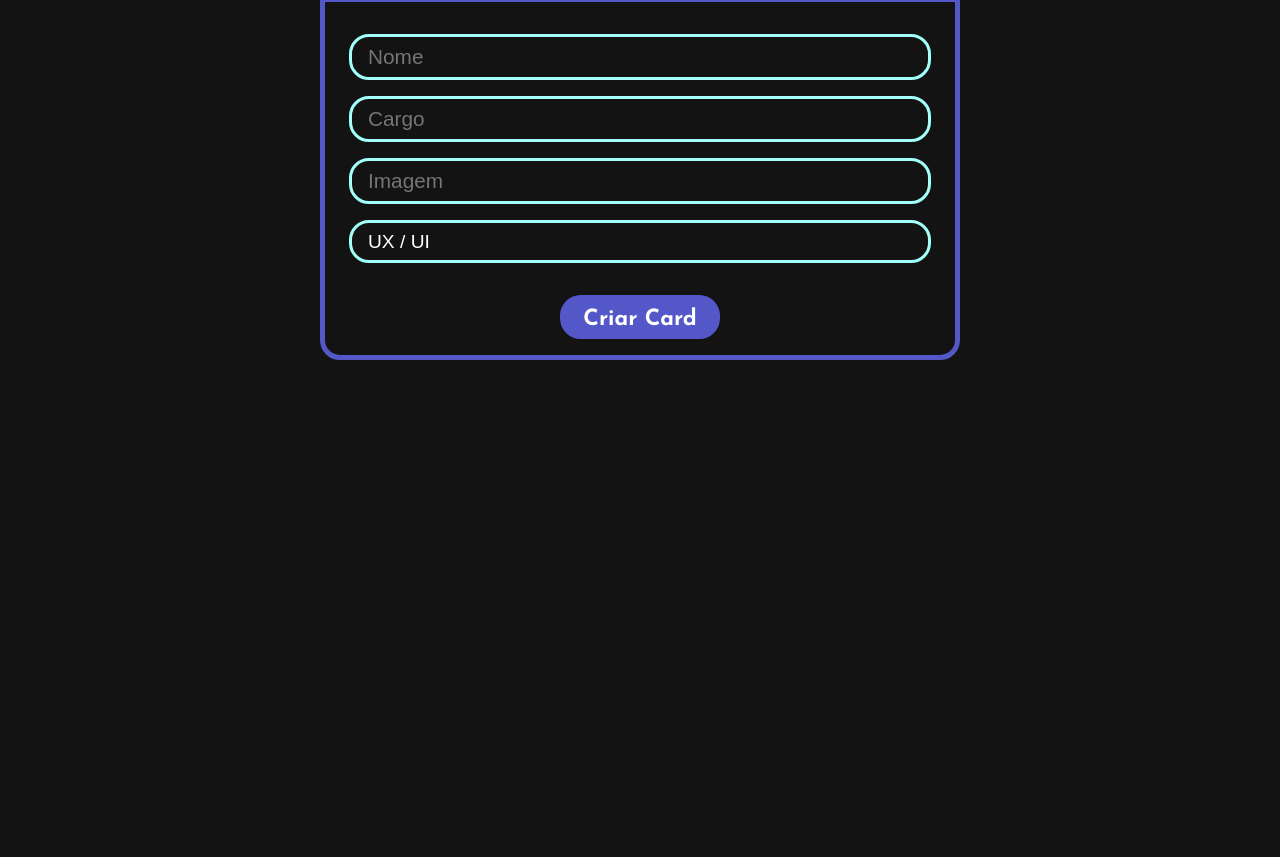
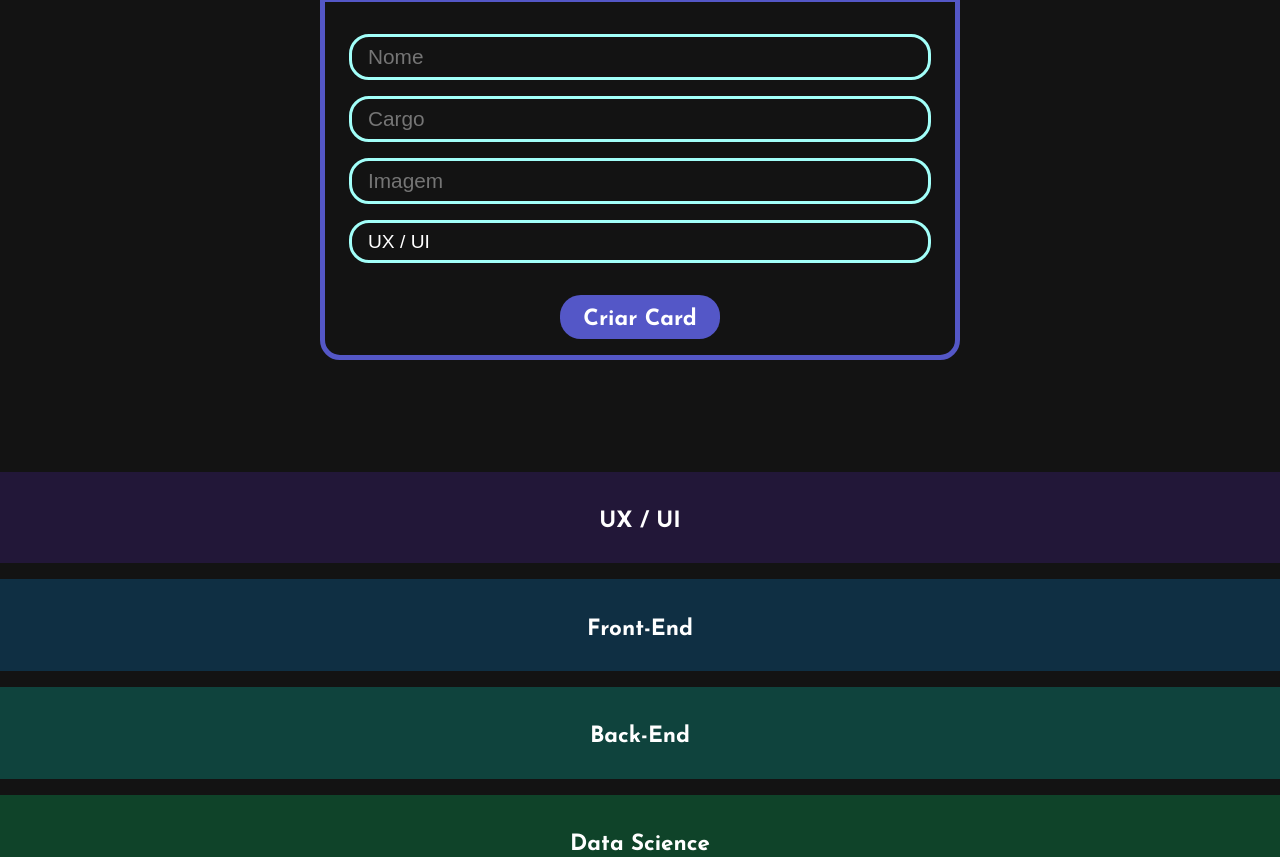
Before and after one commit to LarissaCamyle/TeamOrder, a React (Create React App) app: page / in a window 1280 px wide. Shown: the part 812-1669 px from the top of the page. Before the commit the page ends 1172 px from the top, so only its background shows below. Built offline with nearby package versions, Linux system fonts and the light colour scheme; the HTML template or start-up script is replaced by a standard one.

Commit message:
Recebendo informações do input

```diff
--- a/src/App.js
+++ b/src/App.js
@@ -1,16 +1,31 @@
 import Banner from "./componentes/banner.js";
 import Input from "./componentes/input.js";
 import Form from "./componentes/form.js";
+import { useState } from "react";
+import Group from "./componentes/group.js";
 
 function App() {
-  return (
-    <div className="App">
-      <Banner/>
-      <Form/>
 
+    //array de colaboradores
+    const [collaborators, setCollaborators] = useState([])
 
-    </div>
-  );
+    const addCollaborator = (collaborator) => {
+      console.log(collaborator)
+      //adiciona o novo colaborador ao array
+      setCollaborators([...collaborators, collaborator])
+    }
+
+    return (
+      <div className="App">
+        <Banner/>
+        <Form registeredCollaborator={collaborator => addCollaborator(collaborator)}/>
+        <Group name="UX / UI" class="ux-ui"/>
+        <Group name="Front-End" class="front-end"/>
+        <Group name="Back-End" class="back-end"/>
+        <Group name="Data Science" class="data-science"/>
+
+      </div>
+    );
 }
 
 export default App;
--- a/src/componentes/comboBox.js
+++ b/src/componentes/comboBox.js
@@ -1,10 +1,13 @@
 import './sass/style.css'
 
 function ComboBox (props) {
-    console.log(props)
+    return(
+        <select
+            onChange={event => props.whenChange(event.target.value)}
+            value={props.value}
+            required={props.inputRequired}
+            class="select-group">
 
-    return(
-        <select class="select-group">
             {props.itens.map(item => {
                     return <option key={item}>{item}</option>
                 }
--- a/src/componentes/form.js
+++ b/src/componentes/form.js
@@ -2,8 +2,16 @@ import './sass/style.css'
 import Input from './input.js';
 import ComboBox from './comboBox.js';
 import Button from './button.js';
+import { useState } from 'react';
 
-function Form () {
+function Form (props) {
+
+    //um tipo de variavel q armazena com o value
+    //e tem a funcao de alterar o conteudo com o setValue
+    const [name, setName] = useState('')
+    const [position, setPosition] = useState('')
+    const [img, setImg] = useState('')
+    const [group, setGroup] = useState('')
 
     const groups = [
         'UX / UI',
@@ -14,16 +22,40 @@ function Form () {
 
     const formSubmit = (evento) => {
         evento.preventDefault();
-        alert("a")
+        props.registeredCollaborator({
+            name,
+            position,
+            img,
+            group
+        })
     }
 
     return(
         <form onSubmit={formSubmit} className='form'>
             <h1>Preencha os dados do colaborador</h1>
-            <Input inputRequired={true} placeholder="Nome"/>
-            <Input inputRequired={true} placeholder="Cargo"/>
-            <Input placeholder="Imagem"/>
-            <ComboBox itens={groups}/>
+            <Input
+                inputRequired={true}
+                placeholder="Nome"
+                value={name}
+                whenChange={value => setName(value)}
+            />
+            <Input
+                inputRequired={true}
+                placeholder="Cargo"
+                value={position}
+                whenChange={value => setPosition(value)}
+            />
+            <Input
+                placeholder="Imagem"
+                value={img}
+                whenChange={value => setImg(value)}
+            />
+            <ComboBox
+                inputRequired={true}
+                itens={groups}
+                value={group}
+                whenChange={value => setGroup(value)}
+            />
             <Button >
                 Criar Card
             </Button>
--- /dev/null
+++ b/src/componentes/group.js
@@ -0,0 +1,11 @@
+import './sass/style.css'
+
+function Group (props){
+    return(
+        <section className={props.class}>
+            <h3>{props.name}</h3>
+        </section>
+    )
+}
+
+export default Group
--- a/src/componentes/input.js
+++ b/src/componentes/input.js
@@ -1,7 +1,14 @@
 function Input (props) {
+
+    const whenTyping = (event) => {
+        //chama a funcao
+        props.whenChange(event.target.value)
+    }
+
     return(
-        //     se for true o campo se torna obrigatorio
-        <input required={props.inputRequired} placeholder={props.placeholder}></input>
+        //                                               se for true o campo se torna obrigatorio
+        //                        se digitar chama a funcao
+        <input value={props.valor} onChange={whenTyping} required={props.inputRequired} placeholder={props.placeholder}></input>
     )
 }
 
--- a/src/componentes/sass/_form.scss
+++ b/src/componentes/sass/_form.scss
@@ -1,6 +1,6 @@
 .form{
     border: 5px solid var(--banner-color);
-    margin: 5rem 4rem;
+    margin: 5rem 4rem 8rem 4rem;
     border-radius: 20px;
     display: flex;
     justify-content: center;
--- /dev/null
+++ b/src/componentes/sass/_group.scss
@@ -0,0 +1,30 @@
+.ux-ui{
+    background-color: var(--ux-background);
+}
+
+.front-end{
+    background-color: var(--front-background);
+}
+
+.back-end{
+    background-color: var(--back-background);
+}
+
+.data-science{
+    background-color: var(--data-background);
+}
+
+.ux-ui, .front-end, .back-end, .data-science{
+    color: white;
+    display: flex;
+    justify-content: center;
+    align-items: center;
+    flex-direction: row;
+    margin-bottom: 1rem;
+
+    h3{
+        font-size: 1.4rem;
+        padding: 1rem 0rem 0.5rem 0rem;
+        text-align: center;
+    }
+}
--- a/src/componentes/sass/style.css
+++ b/src/componentes/sass/style.css
@@ -4,6 +4,7 @@
 @import url("/src/componentes/sass/_banner.scss");
 @import url("/src/componentes/sass/_comboBox.scss");
 @import url("/src/componentes/sass/_button.scss");
+@import url("/src/componentes/sass/_group.scss");
 :root {
   --banner-color: #5457C7;
   --background-color: #131313;
--- a/src/componentes/sass/style.scss
+++ b/src/componentes/sass/style.scss
@@ -4,6 +4,7 @@
 @import url('/src/componentes/sass/_banner.scss');
 @import url('/src/componentes/sass/_comboBox.scss');
 @import url('/src/componentes/sass/_button.scss');
+@import url('/src/componentes/sass/_group.scss');
 
 :root {
     --banner-color: #5457C7;
```
Also changed, not shown: 1 other file (tests, documents, lock files or other folders).
